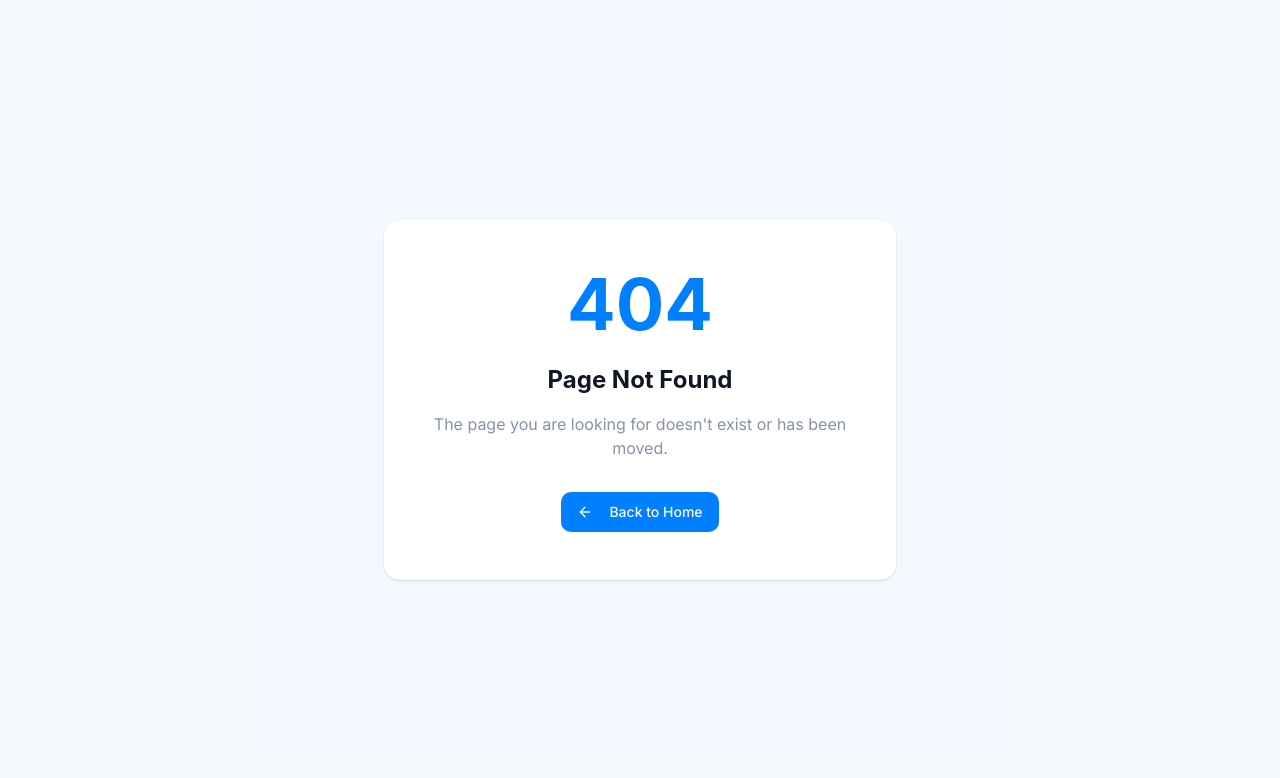
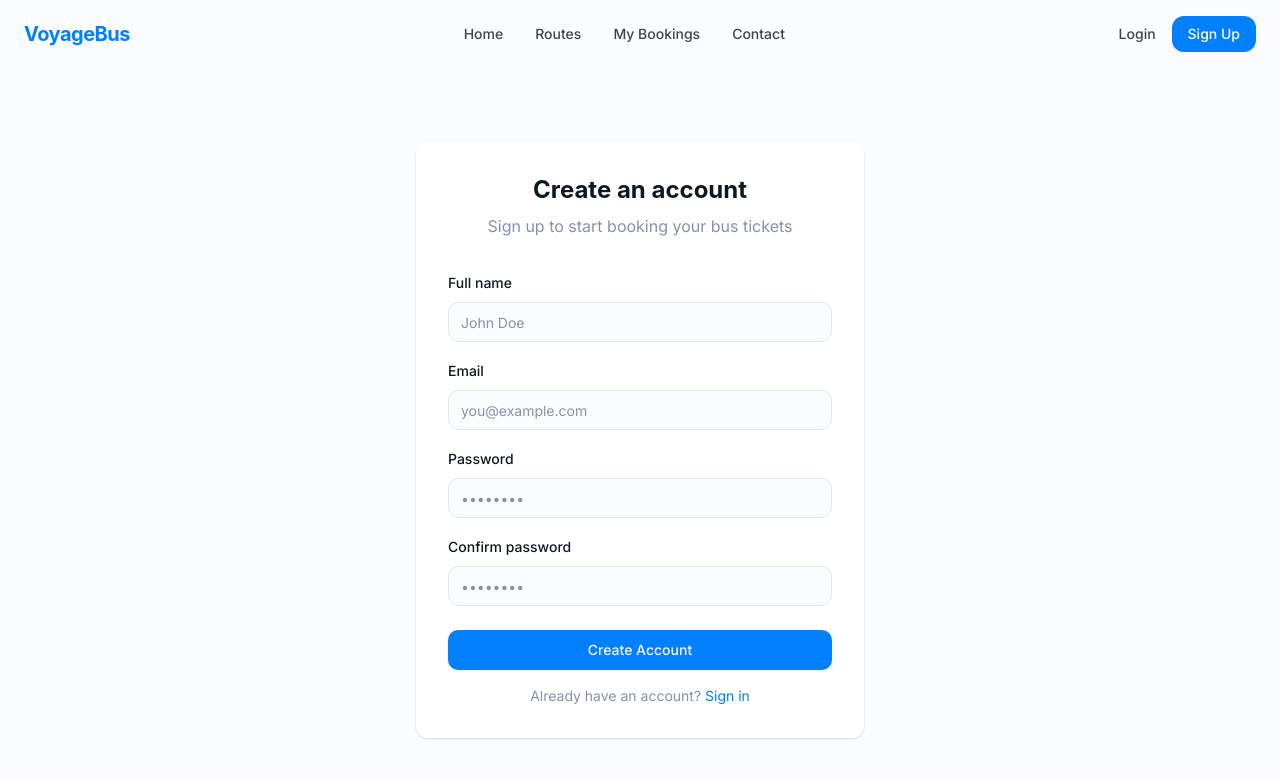
Before and after one commit to lenojr/tickettripper, a React (Vite) app: page /signup in a window 1280 px wide. Before the commit this address had no page. Shown: the top 778 px of the page. Built offline with nearby package versions, Linux system fonts and the light colour scheme.

Commit message:
Fix: Resolve 404 errors on login/signup
Addresses 404 errors encountered during login and signup processes.

```diff
--- a/src/App.tsx
+++ b/src/App.tsx
@@ -11,6 +11,8 @@ import NotFound from "./pages/NotFound";
 import RoutesPage from "./pages/Routes";
 import MyBookings from "./pages/MyBookings";
 import Contact from "./pages/Contact";
+import Login from "./pages/Login";
+import Signup from "./pages/Signup";
 
 const queryClient = new QueryClient();
 
@@ -27,6 +29,8 @@ const App = () => (
           <Route path="/routes" element={<RoutesPage />} />
           <Route path="/bookings" element={<MyBookings />} />
           <Route path="/contact" element={<Contact />} />
+          <Route path="/login" element={<Login />} />
+          <Route path="/signup" element={<Signup />} />
           <Route path="*" element={<NotFound />} />
         </Routes>
       </BrowserRouter>
--- /dev/null
+++ b/src/pages/Login.tsx
@@ -0,0 +1,127 @@
+
+import { useState } from "react";
+import { Link } from "react-router-dom";
+import { Button } from "@/components/ui/button";
+import { Input } from "@/components/ui/input";
+import { Form, FormControl, FormField, FormItem, FormLabel, FormMessage } from "@/components/ui/form";
+import { z } from "zod";
+import { useForm } from "react-hook-form";
+import { zodResolver } from "@hookform/resolvers/zod";
+import { toast } from "@/hooks/use-toast";
+import Navbar from "@/components/Navbar";
+
+const formSchema = z.object({
+  email: z.string().email("Invalid email address"),
+  password: z.string().min(6, "Password must be at least 6 characters"),
+});
+
+const Login = () => {
+  const [isLoading, setIsLoading] = useState(false);
+
+  const form = useForm<z.infer<typeof formSchema>>({
+    resolver: zodResolver(formSchema),
+    defaultValues: {
+      email: "",
+      password: "",
+    },
+  });
+
+  const onSubmit = async (values: z.infer<typeof formSchema>) => {
+    try {
+      setIsLoading(true);
+      console.log("Login values:", values);
+      // This would be replaced with actual authentication logic
+      setTimeout(() => {
+        toast({
+          title: "Login successful",
+          description: "Welcome back!",
+        });
+        setIsLoading(false);
+      }, 1000);
+    } catch (error) {
+      console.error("Login error:", error);
+      toast({
+        title: "Login failed",
+        description: "Please check your credentials and try again.",
+        variant: "destructive",
+      });
+      setIsLoading(false);
+    }
+  };
+
+  return (
+    <div className="min-h-screen flex flex-col">
+      <Navbar />
+
+      <main className="flex-1 flex items-center justify-center p-4 pt-24">
+        <div className="max-w-md w-full bg-white shadow-soft rounded-xl p-8">
+          <div className="text-center mb-8">
+            <h1 className="text-2xl font-display font-bold mb-2">Welcome back</h1>
+            <p className="text-muted-foreground">Sign in to your VoyageBus account</p>
+          </div>
+
+          <Form {...form}>
+            <form onSubmit={form.handleSubmit(onSubmit)} className="space-y-6">
+              <FormField
+                control={form.control}
+                name="email"
+                render={({ field }) => (
+                  <FormItem>
+                    <FormLabel>Email</FormLabel>
+                    <FormControl>
+                      <Input
+                        type="email"
+                        placeholder="you@example.com"
+                        {...field}
+                      />
+                    </FormControl>
+                    <FormMessage />
+                  </FormItem>
+                )}
+              />
+
+              <FormField
+                control={form.control}
+                name="password"
+                render={({ field }) => (
+                  <FormItem>
+                    <FormLabel>Password</FormLabel>
+                    <FormControl>
+                      <Input
+                        type="password"
+                        placeholder="••••••••"
+                        {...field}
+                      />
+                    </FormControl>
+                    <FormMessage />
+                  </FormItem>
+                )}
+              />
+
+              <div className="flex flex-col space-y-4">
+                <Button
+                  type="submit"
+                  className="w-full"
+                  disabled={isLoading}
+                >
+                  {isLoading ? "Signing In..." : "Sign In"}
+                </Button>
+
+                <div className="text-center text-sm text-muted-foreground">
+                  <p>
+                    Don't have an account?{" "}
+                    <Link to="/signup" className="text-primary hover:underline">
+                      Sign up
+                    </Link>
+                  </p>
+                </div>
+              </div>
+            </form>
+          </Form>
+        </div>
+      </main>
+    </div>
+  );
+};
+
+export default Login;
--- /dev/null
+++ b/src/pages/Signup.tsx
@@ -0,0 +1,169 @@
+
+import { useState } from "react";
+import { Link } from "react-router-dom";
+import { Button } from "@/components/ui/button";
+import { Input } from "@/components/ui/input";
+import { Form, FormControl, FormField, FormItem, FormLabel, FormMessage } from "@/components/ui/form";
+import { z } from "zod";
+import { useForm } from "react-hook-form";
+import { zodResolver } from "@hookform/resolvers/zod";
+import { toast } from "@/hooks/use-toast";
+import Navbar from "@/components/Navbar";
+
+const formSchema = z.object({
+  name: z.string().min(2, "Name must be at least 2 characters"),
+  email: z.string().email("Invalid email address"),
+  password: z.string().min(6, "Password must be at least 6 characters"),
+  confirmPassword: z.string().min(6, "Password must be at least 6 characters"),
+}).refine((data) => data.password === data.confirmPassword, {
+  message: "Passwords don't match",
+  path: ["confirmPassword"],
+});
+
+const Signup = () => {
+  const [isLoading, setIsLoading] = useState(false);
+
+  const form = useForm<z.infer<typeof formSchema>>({
+    resolver: zodResolver(formSchema),
+    defaultValues: {
+      name: "",
+      email: "",
+      password: "",
+      confirmPassword: "",
+    },
+  });
+
+  const onSubmit = async (values: z.infer<typeof formSchema>) => {
+    try {
+      setIsLoading(true);
+      console.log("Signup values:", values);
+      // This would be replaced with actual registration logic
+      setTimeout(() => {
+        toast({
+          title: "Account created",
+          description: "Welcome to VoyageBus!",
+        });
+        setIsLoading(false);
+      }, 1000);
+    } catch (error) {
+      console.error("Signup error:", error);
+      toast({
+        title: "Signup failed",
+        description: "Please try again later.",
+        variant: "destructive",
+      });
+      setIsLoading(false);
+    }
+  };
+
+  return (
+    <div className="min-h-screen flex flex-col">
+      <Navbar />
+
+      <main className="flex-1 flex items-center justify-center p-4 pt-24">
+        <div className="max-w-md w-full bg-white shadow-soft rounded-xl p-8">
+          <div className="text-center mb-8">
+            <h1 className="text-2xl font-display font-bold mb-2">Create an account</h1>
+            <p className="text-muted-foreground">Sign up to start booking your bus tickets</p>
+          </div>
+
+          <Form {...form}>
+            <form onSubmit={form.handleSubmit(onSubmit)} className="space-y-4">
+              <FormField
+                control={form.control}
+                name="name"
+                render={({ field }) => (
+                  <FormItem>
+                    <FormLabel>Full name</FormLabel>
+                    <FormControl>
+                      <Input
+                        placeholder="John Doe"
+                        {...field}
+                      />
+                    </FormControl>
+                    <FormMessage />
+                  </FormItem>
+                )}
+              />
+
+              <FormField
+                control={form.control}
+                name="email"
+                render={({ field }) => (
+                  <FormItem>
+                    <FormLabel>Email</FormLabel>
+                    <FormControl>
+                      <Input
+                        type="email"
+                        placeholder="you@example.com"
+                        {...field}
+                      />
+                    </FormControl>
+                    <FormMessage />
+                  </FormItem>
+                )}
+              />
+
+              <FormField
+                control={form.control}
+                name="password"
+                render={({ field }) => (
+                  <FormItem>
+                    <FormLabel>Password</FormLabel>
+                    <FormControl>
+                      <Input
+                        type="password"
+                        placeholder="••••••••"
+                        {...field}
+                      />
+                    </FormControl>
+                    <FormMessage />
+                  </FormItem>
+                )}
+              />
+
+              <FormField
+                control={form.control}
+                name="confirmPassword"
+                render={({ field }) => (
+                  <FormItem>
+                    <FormLabel>Confirm password</FormLabel>
+                    <FormControl>
+                      <Input
+                        type="password"
+                        placeholder="••••••••"
+                        {...field}
+                      />
+                    </FormControl>
+                    <FormMessage />
+                  </FormItem>
+                )}
+              />
+
+              <div className="flex flex-col space-y-4 pt-2">
+                <Button
+                  type="submit"
+                  className="w-full"
+                  disabled={isLoading}
+                >
+                  {isLoading ? "Creating Account..." : "Create Account"}
+                </Button>
+
+                <div className="text-center text-sm text-muted-foreground">
+                  <p>
+                    Already have an account?{" "}
+                    <Link to="/login" className="text-primary hover:underline">
+                      Sign in
+                    </Link>
+                  </p>
+                </div>
+              </div>
+            </form>
+          </Form>
+        </div>
+      </main>
+    </div>
+  );
+};
+
+export default Signup;
```
